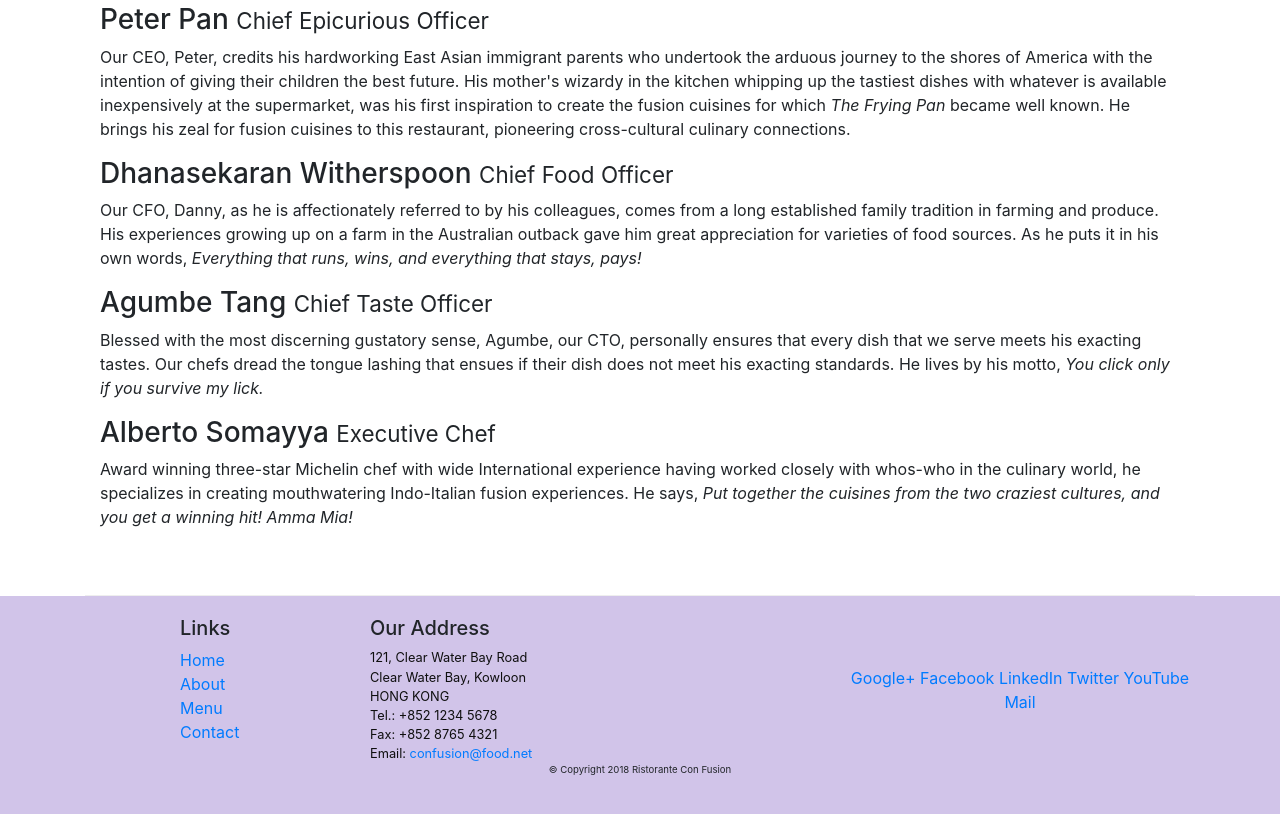
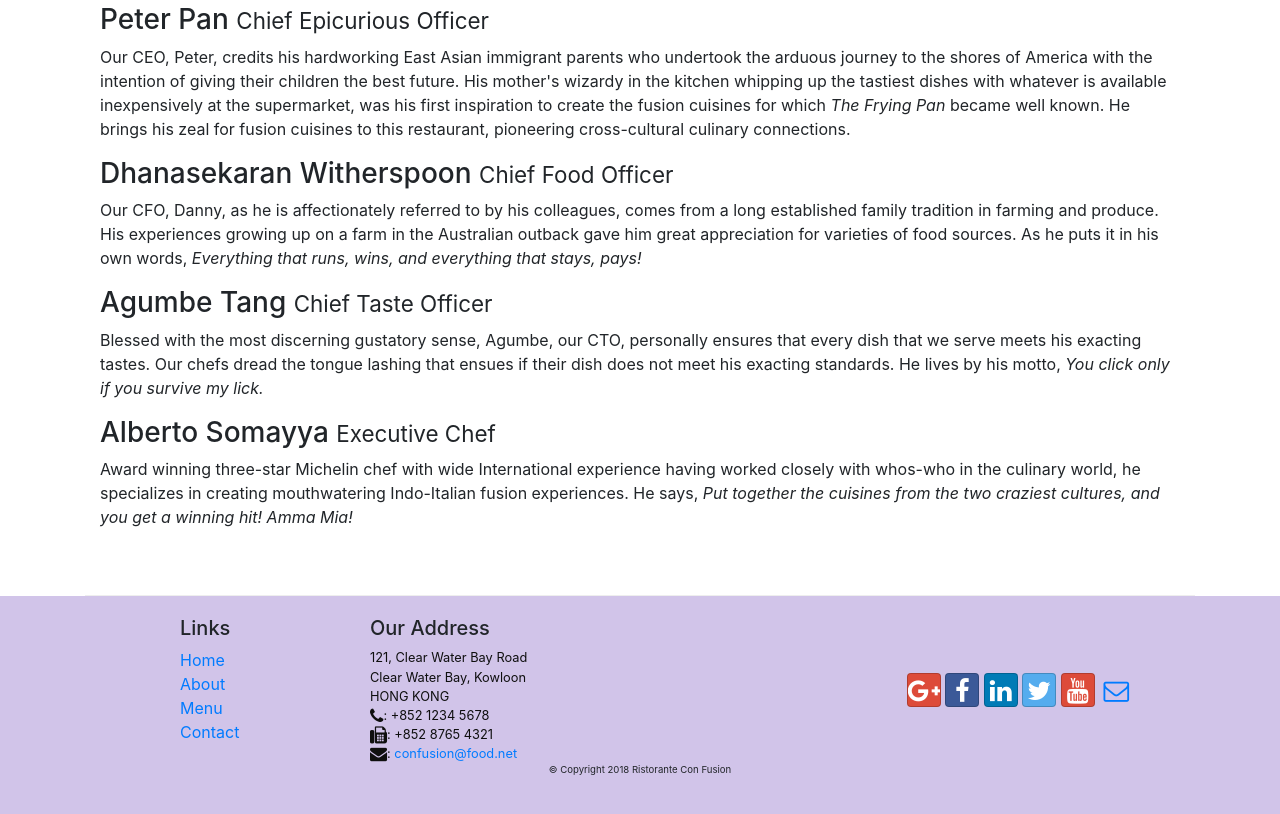
Before and after one commit to sohamns/conFusion, a website: page aboutus.html in a window 1280 px wide. Shown: the part 1058-1872 px from the top of the page. Drawn offline with nearby package versions, Linux system fonts and the light colour scheme.

Commit message:
icon fonts

```diff
--- a/aboutus.html
+++ b/aboutus.html
@@ -9,6 +9,8 @@
 
         <!-- Bootstrap CSS -->
         <link rel="stylesheet" href="node_modules/bootstrap/dist/css/bootstrap.min.css">
+        <link rel="stylesheet" href="node_modules/font-awesome/css/font-awesome.min.css">
+        <link rel="stylesheet" href="node_modules/bootstrap-social/bootstrap-social.css">
         <link rel="stylesheet" href="css/style.css">
 
     <title>Ristorante Con Fusion: About Us</title>
@@ -24,10 +26,10 @@
             <a class="navbar-brand mr-auto" href="./index.html">Ristorante con Fusion</a>
             <div class="collapse navbar-collapse" id="Navbar">
                 <ul class="navbar-nav mr-auto">
-                    <li class="nav-item"><a class="nav-link" href="./index.html">Home</a></li>
-                    <li class="nav-item active"><a class="nav-link" href="#">About Us</a></li>
-                    <li class="nav-item"><a class="nav-link" href="#">Menu</a></li>
-                    <li class="nav-item"><a class="nav-link" href="#">Contacts</a></li>
+                    <li class="nav-item"><a class="nav-link" href="./index.html"><span class="fa fa-home fa-lg"></span> Home</a></li>
+                    <li class="nav-item active"><a class="nav-link" href="#"><span class="fa fa-info fa-lg"></span> About</a></li>
+                    <li class="nav-item"><a class="nav-link" href="#"><span class="fa fa-list fa-lg"></span> Menu</a></li>
+                    <li class="nav-item"><a class="nav-link" href="#"><span class="fa fa-address-card fa-lg"></span> Contact</a></li>
 
                 </ul>
 
@@ -108,19 +110,19 @@
 		              121, Clear Water Bay Road<br>
 		              Clear Water Bay, Kowloon<br>
 		              HONG KONG<br>
-		              Tel.: +852 1234 5678<br>
-		              Fax: +852 8765 4321<br>
-		              Email: <a href="mailto:confusion@food.net">confusion@food.net</a>
+                      <i class="fa fa-phone fa-lg"></i>: +852 1234 5678<br>
+                      <i class="fa fa-fax fa-lg"></i>: +852 8765 4321<br>
+                      <i class="fa fa-envelope fa-lg"></i>: <a href="mailto:confusion@food.net">confusion@food.net</a>
 		           </address>
                 </div>
                 <div class="col-12 col-sm-4 align-self-center">
                     <div class="text-center">
-                        <a href="http://google.com/+">Google+</a>
-                        <a href="http://www.facebook.com/profile.php?id=">Facebook</a>
-                        <a href="http://www.linkedin.com/in/">LinkedIn</a>
-                        <a href="http://twitter.com/">Twitter</a>
-                        <a href="http://youtube.com/">YouTube</a>
-                        <a href="mailto:">Mail</a>
+                        <a class="btn btn-social-icon btn-google" href="http://google.com/+"><i class="fa fa-google-plus"></i></a>
+                        <a class="btn btn-social-icon btn-facebook" href="http://www.facebook.com/profile.php?id="><i class="fa fa-facebook"></i></a>
+                        <a class="btn btn-social-icon btn-linkedin" href="http://www.linkedin.com/in/"><i class="fa fa-linkedin"></i></a>
+                        <a class="btn btn-social-icon btn-twitter" href="http://twitter.com/"><i class="fa fa-twitter"></i></a>
+                        <a class="btn btn-social-icon btn-google" href="http://youtube.com/"><i class="fa fa-youtube"></i></a>
+                        <a class="btn btn-social-icon" href="mailto:"><i class="fa fa-envelope-o"></i></a>
                     </div>
                 </div>
            </div>
--- a/package.json
+++ b/package.json
@@ -15,6 +15,8 @@
   },
   "dependencies": {
     "bootstrap": "^4.0.0",
+    "bootstrap-social": "^5.1.1",
+    "font-awesome": "^4.7.0",
     "jquery": "^3.3.1",
     "popper.js": "^1.12.9"
   }
```
Also changed, not shown: index.html (+15 -13 lines), 1 other file.
